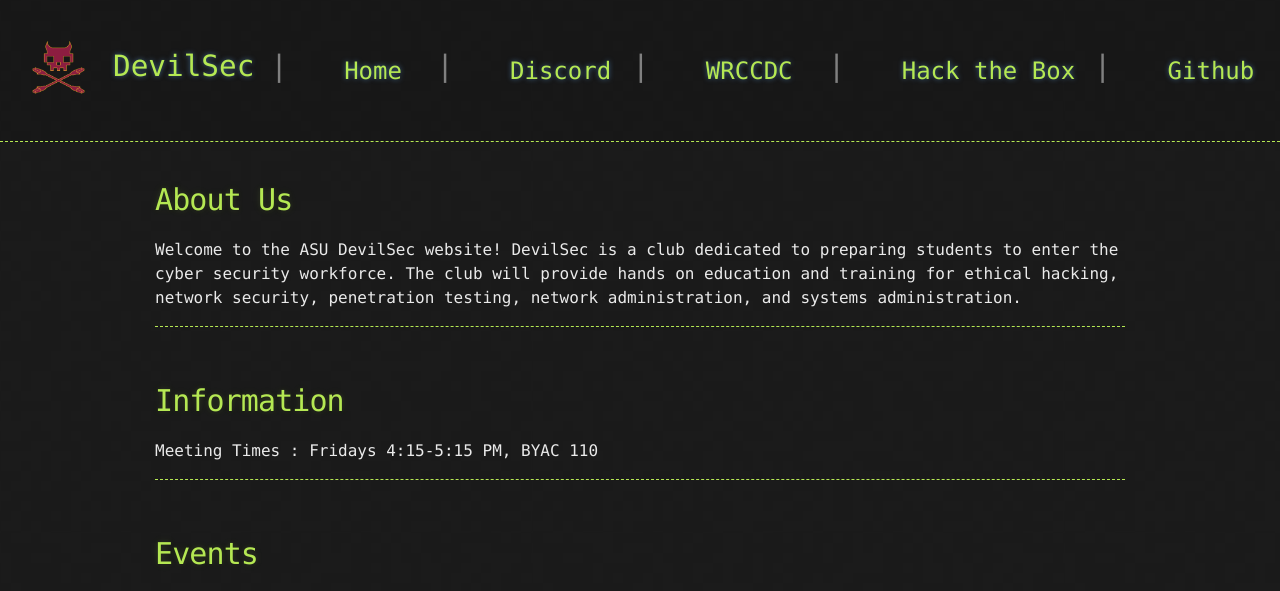
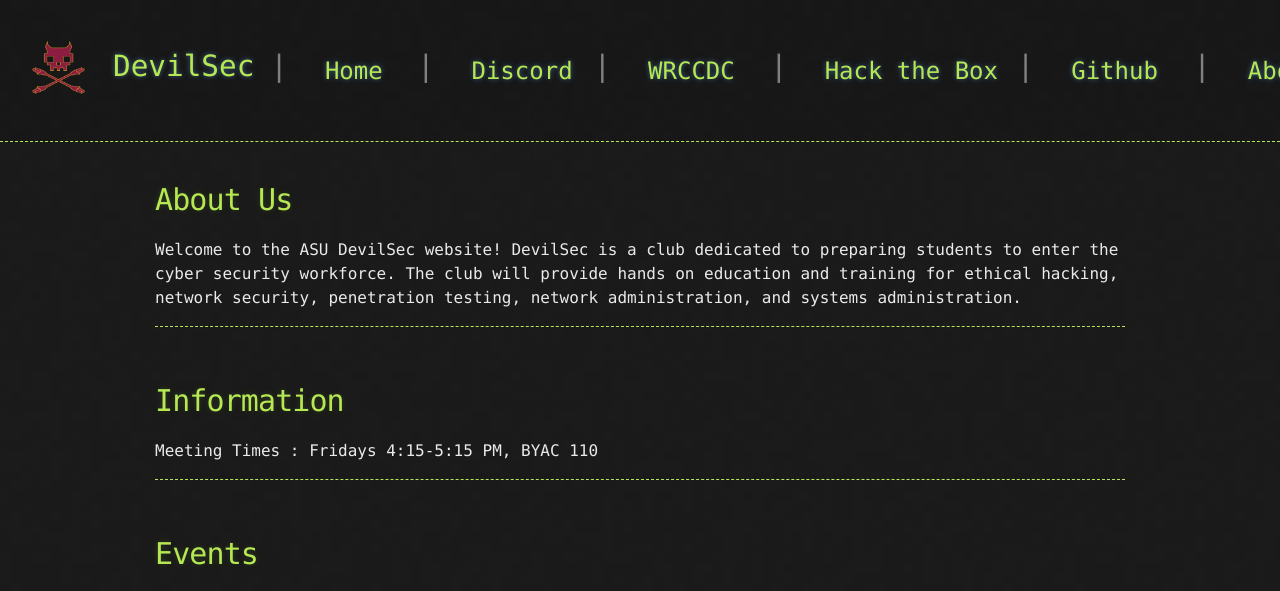
Before and after one commit to devilsec/devilsec.github.io, a Jekyll site: the page built from index.md, in a window 1280 px wide. Shown: the top 591 px of the page. Built offline with Jekyll 4.4.1, drawn with Linux system fonts in a browser that asks for light colours; our own code applies the rules of GitHub Pages for plain Markdown files.

Commit message:
Update default.html

```diff
--- a/_layouts/default.html
+++ b/_layouts/default.html
@@ -32,22 +32,22 @@
           <div class="collapse navbar-collapse" id="navbarNavAltMarkup">
             <div class="navbar-nav">
               <span style="color: #808080; font-size: 22pt">|</span>
-              <span style="opacity:0;">Spaci</span>
+              <span style="opacity:0;">Spa</span>
               <a class="nav-item nav-link" href="{{ site.devilsec.url }}" style="width: 100px; color: #b5e853; font-size: 18pt">Home </a>
               <span style="color: #808080; font-size: 22pt">|</span>
-              <span style="opacity:0;">Spaci</span>
+              <span style="opacity:0;">Spa</span>
               <a class="nav-item nav-link" href="{{ site.discord.url }}" style="color: #b5e853; font-size: 18pt">Discord</a>
               <span style="color: #808080; font-size: 22pt">|</span>
-              <span style="opacity:0;">Spaci</span>
+              <span style="opacity:0;">Spa</span>
               <a class="nav-item nav-link" href="{{ site.wrccdc.url }}" style="color: #b5e853; font-size: 18pt">WRCCDC</a>
               <span style="color: #808080; font-size: 22pt">|</span>
-              <span style="opacity:0;">Spaci</span>
+              <span style="opacity:0;">Spa</span>
               <a class="nav-item nav-link" href="{{ site.htb.url }}" style="width: 200px; color: #b5e853; font-size: 18pt">Hack the Box</a>
               <span style="color: #808080; font-size: 22pt">|</span>
-              <span style="opacity:0;">Spaci</span>
+              <span style="opacity:0;">Spa</span>
               <a class="nav-item nav-link" href="{{ site.github.url }}" style="color: #b5e853; font-size: 18pt">Github</a>
               <span style="color: #808080; font-size: 22pt">|</span>
-              <span style="opacity:0;">Spaci</span>
+              <span style="opacity:0;">Spa</span>
               <a class="nav-item nav-link" href="{{ site.team.url }}" style="width: 200px; color: #b5e853; font-size: 18pt">About Us</a>
               <span style="color: #808080; font-size: 22pt">|</span>
 
```
